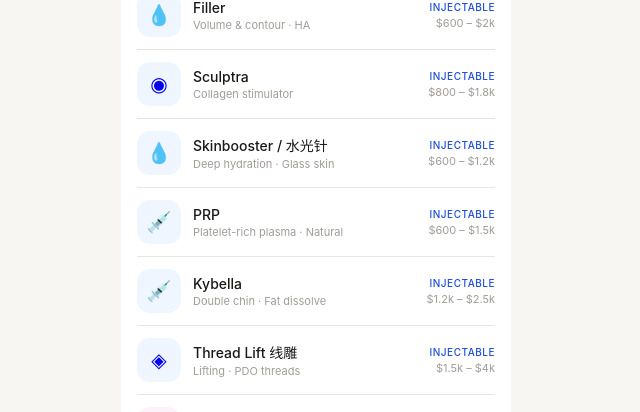
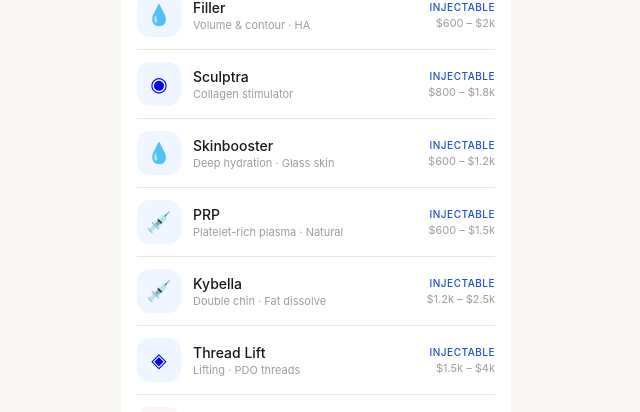
Before and after one commit to sylvia88888888/AQ-app, a Next.js app: page /explore in a window 1280 px wide. Shown: the part 1015-1427 px from the top of the page, without its empty margins (324-964 px from the left). Built offline with nearby package versions, Linux system fonts and the light colour scheme.

Commit message:
Add files via upload

```diff
--- a/app/explore/page.tsx
+++ b/app/explore/page.tsx
@@ -17,10 +17,10 @@
   { name: "Dysport", desc: "Wrinkle relaxing · Alternative", price: "$250 – $550", type: "Injectable", icon: "✦", slug: "dysport" },
   { name: "Filler", desc: "Volume & contour · HA", price: "$600 – $2k", type: "Injectable", icon: "💧", slug: "filler" },
   { name: "Sculptra", desc: "Collagen stimulator", price: "$800 – $1.8k", type: "Injectable", icon: "◉", slug: "sculptra" },
-  { name: "Skinbooster / 水光针", desc: "Deep hydration · Glass skin", price: "$600 – $1.2k", type: "Injectable", icon: "💧", slug: "skinbooster" },
+  { name: "Skinbooster", desc: "Deep hydration · Glass skin", price: "$600 – $1.2k", type: "Injectable", icon: "💧", slug: "skinbooster" },
   { name: "PRP", desc: "Platelet-rich plasma · Natural", price: "$600 – $1.5k", type: "Injectable", icon: "💉", slug: "prp" },
   { name: "Kybella", desc: "Double chin · Fat dissolve", price: "$1.2k – $2.5k", type: "Injectable", icon: "💉", slug: "kybella" },
-  { name: "Thread Lift 线雕", desc: "Lifting · PDO threads", price: "$1.5k – $4k", type: "Injectable", icon: "◈", slug: "thread-lift" },
+  { name: "Thread Lift", desc: "Lifting · PDO threads", price: "$1.5k – $4k", type: "Injectable", icon: "◈", slug: "thread-lift" },
   { name: "Face Lift", desc: "Surgical · Full rejuvenation", price: "$15k – $35k", type: "Surgical", icon: "✚", slug: "face-lift" },
   { name: "Neck Lift", desc: "Surgical · Neck tightening", price: "$8k – $20k", type: "Surgical", icon: "✚", slug: "neck-lift" },
   { name: "Brow Lift", desc: "Surgical · Forehead lift", price: "$5k – $12k", type: "Surgical", icon: "✚", slug: "brow-lift" },
--- a/app/treatment/shared.tsx
+++ b/app/treatment/shared.tsx
@@ -412,7 +412,7 @@
     prices: [{ loc: "Los Angeles", price: "$800 – $2,000 / session" }, { loc: "Package of 3", price: "$2,000 – $5,000" }, { loc: "US average per session", price: "$700 – $1,800" }],
   },
   "thread-lift": {
-    name: "Thread Lift (线雕)", type: "Minimally Invasive · PDO", icon: "◈", colorBg: "#fffbeb",
+    name: "Thread Lift", type: "Minimally Invasive · PDO", icon: "◈", colorBg: "#fffbeb",
     downtime: "3–7 days", sessions: "1 session", resultsLast: "1–2 years",
     what: "Thread lifts use dissolvable PDO or PLLA threads inserted under the skin to physically lift sagging tissue and stimulate collagen. Threads dissolve over 6 months while the collagen they stimulate provides ongoing support. Popular for jawline definition and mid-face lifting.",
     good: ["Those with mild to moderate jowling not ready for surgery", "People wanting immediate lifting with minimal downtime", "Those wanting to complement filler or energy devices"],
@@ -482,7 +482,7 @@
     prices: [{ loc: "Los Angeles", price: "$200 – $400" }, { loc: "US average", price: "$150 – $350" }, { loc: "With boosters / LED add-on", price: "$250 – $500" }],
   },
   "skinbooster": {
-    name: "Skinbooster / 水光针", type: "Injectable · Hydration", icon: "💧", colorBg: "#eff6ff",
+    name: "Skinbooster", type: "Injectable · Hydration", icon: "💧", colorBg: "#eff6ff",
     downtime: "1–2 days", sessions: "3 sessions then quarterly", resultsLast: "6–9 months",
     what: "Skinboosters (水光针) involve micro-injections of highly diluted hyaluronic acid throughout the skin to deeply hydrate, improve skin quality, elasticity, and luminosity. Unlike filler which adds volume, skinboosters work within the skin layers for a 'glass skin' hydration effect. Brands include Juvederm Volite, Restylane Skinboosters, and Teosyal Redensity.",
     good: ["Those with dull, dehydrated, or crepey skin wanting deep hydration and glow", "People with fine lines from dehydration rather than volume loss", "Those wanting to improve skin quality as a foundation before other treatments"],
```
